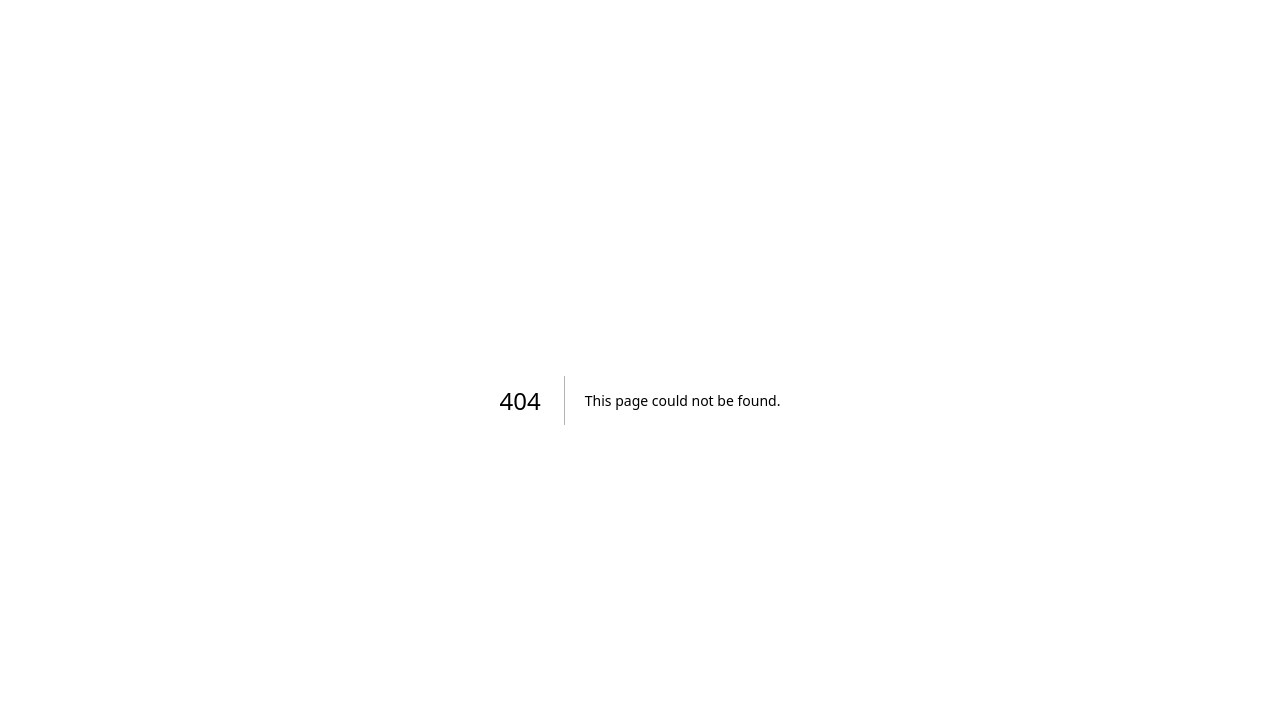
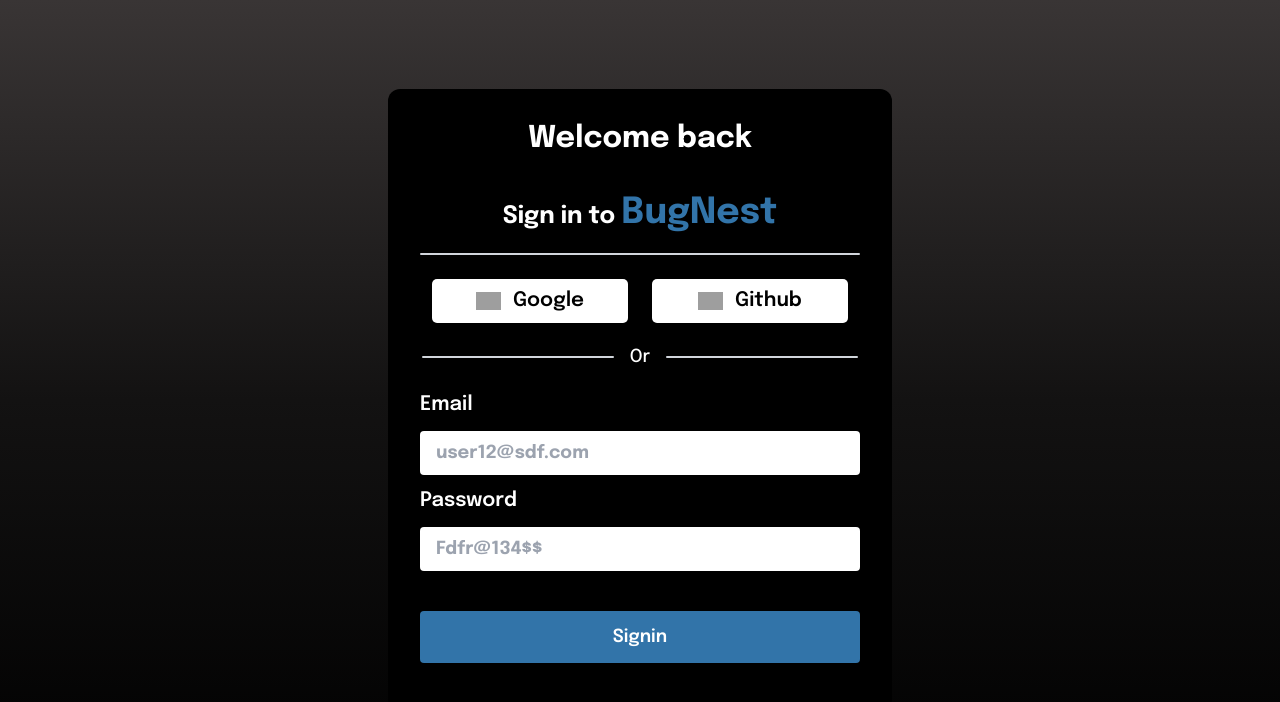
Before and after one commit to amann-codes/BugNest, a Next.js app: page /signin in a window 1280 px wide. Before the commit this address had no page. Shown: the top 702 px of the page. Built offline with nearby package versions, Linux system fonts and the light colour scheme; grey boxes are pictures that could not be loaded.

Commit message:
Created signin page

```diff
--- /dev/null
+++ b/app/signin/page.tsx
@@ -0,0 +1,6 @@
+import Signin from "@/components/components/Signin";
+import React from "react";
+
+export default function page() {
+  return <Signin />;
+}
--- /dev/null
+++ b/components/components/Signin.tsx
@@ -0,0 +1,104 @@
+"use client";
+import React, { useState } from "react";
+import { signIn } from "next-auth/react";
+import { useRouter } from "next/navigation";
+export default function SignIn() {
+  const router = useRouter();
+  const [email, setEmail] = useState("");
+  const [password, setPassword] = useState("");
+  const handlesubmit = async () => {
+    try {
+      const res = await signIn("credentials", {
+        redirect: false,
+        email: email,
+        password: password,
+        callbackUrl: "/",
+      });
+      if (res?.error) {
+        console.log(res.error);
+      } else {
+        router.push(res?.url || " ");
+      }
+    } catch (e) {
+      console.log(e);
+    }
+  };
+
+  return (
+    <div className="flex items-center justify-center min-h-screen bg-gradient-to-b from-[#393535] via-[#131212] to-black">
+      <div className="max-w-[600px] h-max">
+        <div className="flex flex-col justify-center items-center bg-black rounded-xl pt-8 pb-12 px-8">
+          <p className="text-center text-white font-bold text-3xl mb-4">
+            Welcome back
+          </p>
+          <p className="text-center text-white font-bold text-2xl my-5">
+            Sign in to <span className="text-4xl text-[#3274a9]">BugNest</span>
+          </p>
+          <hr className="w-[440px] h-[2px] bg-gray-300 border-0 rounded-full mb-6" />
+          <div className="w-full flex flex-row justify-between">
+            <button
+              onClick={async () => {
+                await signIn("google", { callbackUrl: "/" });
+              }}
+              className="w-full mx-3 flex flex-row justify-center items-center bg-white px-6 py-2 rounded-[5px] text-xl font-semibold"
+            >
+              <img
+                src="https://authjs.dev/img/providers/google.svg"
+                className="w-[25px] mr-3"
+              ></img>
+              Google
+            </button>
+            <button
+              onClick={async () => {
+                await signIn("github", { callbackUrl: "/" });
+              }}
+              className="w-full mx-3 flex flex-row justify-center items-center bg-white px-6 py-2 rounded-[5px] text-xl font-semibold"
+            >
+              <img
+                src="https://authjs.dev/img/providers/github.svg"
+                className="w-[25px] mr-3"
+              ></img>
+              Github
+            </button>
+          </div>
+
+          <div className="flex items-center justify-center my-5">
+            <hr className="w-48 h-[2px] bg-gray-300 border-0 rounded-full" />
+            <span className="px-4 text-lg font-medium text-white">Or</span>
+            <hr className="w-48 h-[2px] bg-gray-300 border-0 rounded-full" />
+          </div>
+          <div className="flex flex-col gap-y-10 w-full">
+            <form className="flex flex-col w-full gap-y-3">
+              <label className="text-xl text-white font-semibold">Email</label>
+              <input
+                onChange={(e) => {
+                  setEmail(e.target.value);
+                }}
+                type="text"
+                placeholder="user12@sdf.com"
+                className="w-full flex flex-row justify-center items-center rounded-[4px] bg-white px-4 py-2  text-lg font-bold focuse:outline-4 focus:outline-white caret-[#3274a9]"
+              ></input>
+              <label className="text-xl text-white font-semibold">
+                Password
+              </label>
+              <input
+                onChange={(e) => {
+                  setPassword(e.target.value);
+                }}
+                type="password"
+                placeholder="Fdfr@134$$"
+                className="w-full flex flex-row justify-center items-center rounded-[4px] bg-white px-4 py-2  text-lg font-bold focuse:outline-4 focus:outline-white caret-[#3274a9]"
+              ></input>
+            </form>
+            <button
+              onClick={handlesubmit}
+              className="w-full bg-[#3274a9] rounded-[4px] font-semibold text-lg text-white active:text-[#333333] active:bg-white py-3"
+            >
+              Signin
+            </button>
+          </div>
+        </div>
+      </div>
+    </div>
+  );
+}
```
